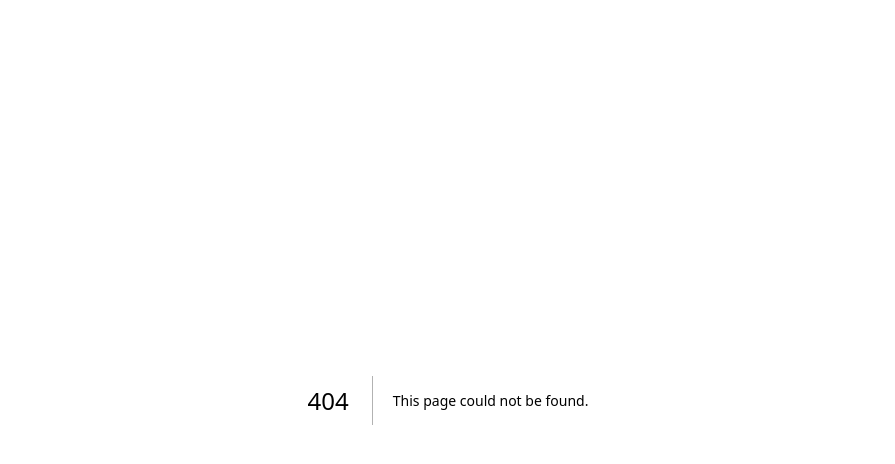
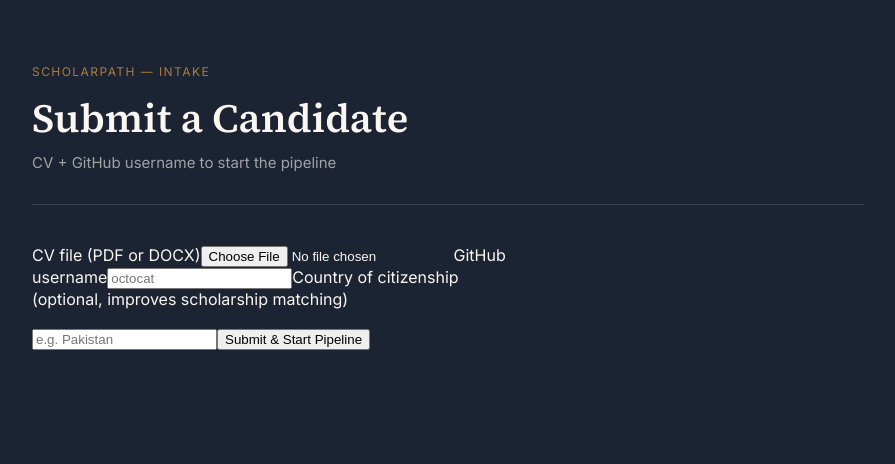
Before and after one commit to MK-Ali01/ScholarPath, a Next.js app in the folder dashboard/: page /submit in a window 1280 px wide. Before the commit this address had no page. Shown: the top 464 px of the page, without its empty margins (192-1087 px from the left). Built offline with nearby package versions, Linux system fonts and the light colour scheme.

Commit message:
Add files via upload

```diff
--- /dev/null
+++ b/dashboard/app/submit/page.tsx
@@ -0,0 +1,82 @@
+'use client';
+
+import { useState } from 'react';
+import { useRouter } from 'next/navigation';
+
+export default function SubmitPage() {
+  const [file, setFile] = useState<File | null>(null);
+  const [githubUsername, setGithubUsername] = useState('');
+  const [candidateCountry, setCandidateCountry] = useState('');
+  const [busy, setBusy] = useState(false);
+  const [error, setError] = useState<string | null>(null);
+  const router = useRouter();
+
+  async function handleSubmit(e: React.FormEvent) {
+    e.preventDefault();
+    if (!file || !githubUsername) {
+      setError('CV file and GitHub username are both required.');
+      return;
+    }
+    setBusy(true);
+    setError(null);
+
+    const formData = new FormData();
+    formData.append('cv', file);
+    formData.append('github_username', githubUsername);
+    formData.append('candidate_country', candidateCountry);
+
+    try {
+      const res = await fetch('/api/submit-intake', { method: 'POST', body: formData });
+      const data = await res.json();
+      if (!res.ok) throw new Error(data.error ?? 'Submission failed');
+      router.push(`/profile/${data.profile_id}`);
+    } catch (err) {
+      setError(err instanceof Error ? err.message : 'Unknown error');
+      setBusy(false);
+    }
+  }
+
+  return (
+    <main className="page">
+      <header className="masthead">
+        <span className="eyebrow">ScholarPath — Intake</span>
+        <h1>Submit a Candidate</h1>
+        <p className="sub">CV + GitHub username to start the pipeline</p>
+      </header>
+
+      <form onSubmit={handleSubmit} className="review-card" style={{ maxWidth: 480 }}>
+        <label className="field-label">CV file (PDF or DOCX)</label>
+        <input
+          type="file"
+          accept=".pdf,.docx"
+          onChange={(e) => setFile(e.target.files?.[0] ?? null)}
+          disabled={busy}
+        />
+
+        <label className="field-label">GitHub username</label>
+        <input
+          className="field-input"
+          value={githubUsername}
+          onChange={(e) => setGithubUsername(e.target.value)}
+          disabled={busy}
+          placeholder="octocat"
+        />
+
+        <label className="field-label">Country of citizenship (optional, improves scholarship matching)</label>
+        <input
+          className="field-input"
+          value={candidateCountry}
+          onChange={(e) => setCandidateCountry(e.target.value)}
+          disabled={busy}
+          placeholder="e.g. Pakistan"
+        />
+
+        {error && <p className="unverified-flag" style={{ marginTop: 16 }}>{error}</p>}
+
+        <button type="submit" className="btn btn-approve" disabled={busy} style={{ marginTop: 20 }}>
+          {busy ? 'Submitting…' : 'Submit & Start Pipeline'}
+        </button>
+      </form>
+    </main>
+  );
+}
```
Also changed, not shown: dashboard/app/profile/[id]/page.tsx (added, +133 -0 lines), dashboard/app/supabase-schema-cvjchlzkxjnelxhohzfu.png (added).
